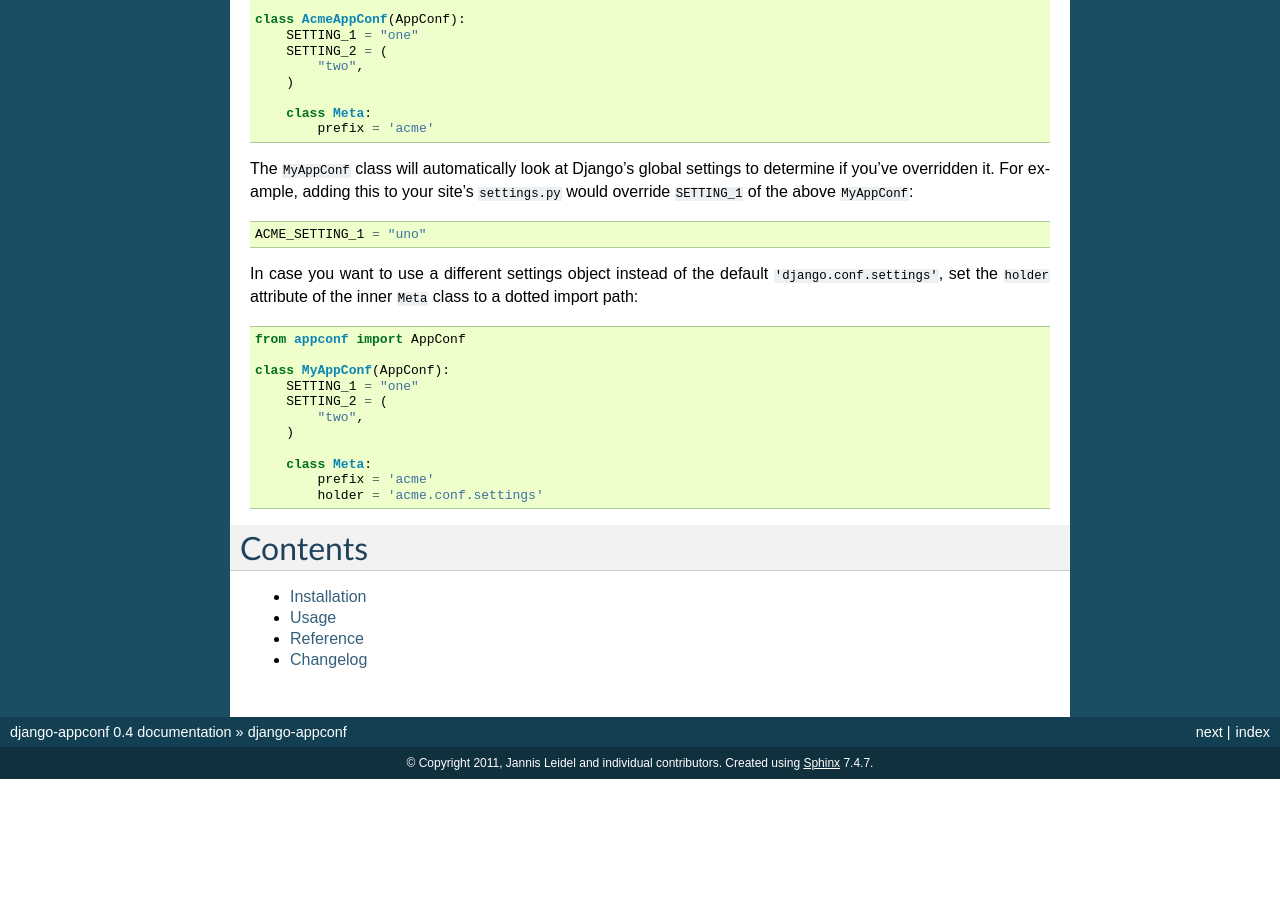
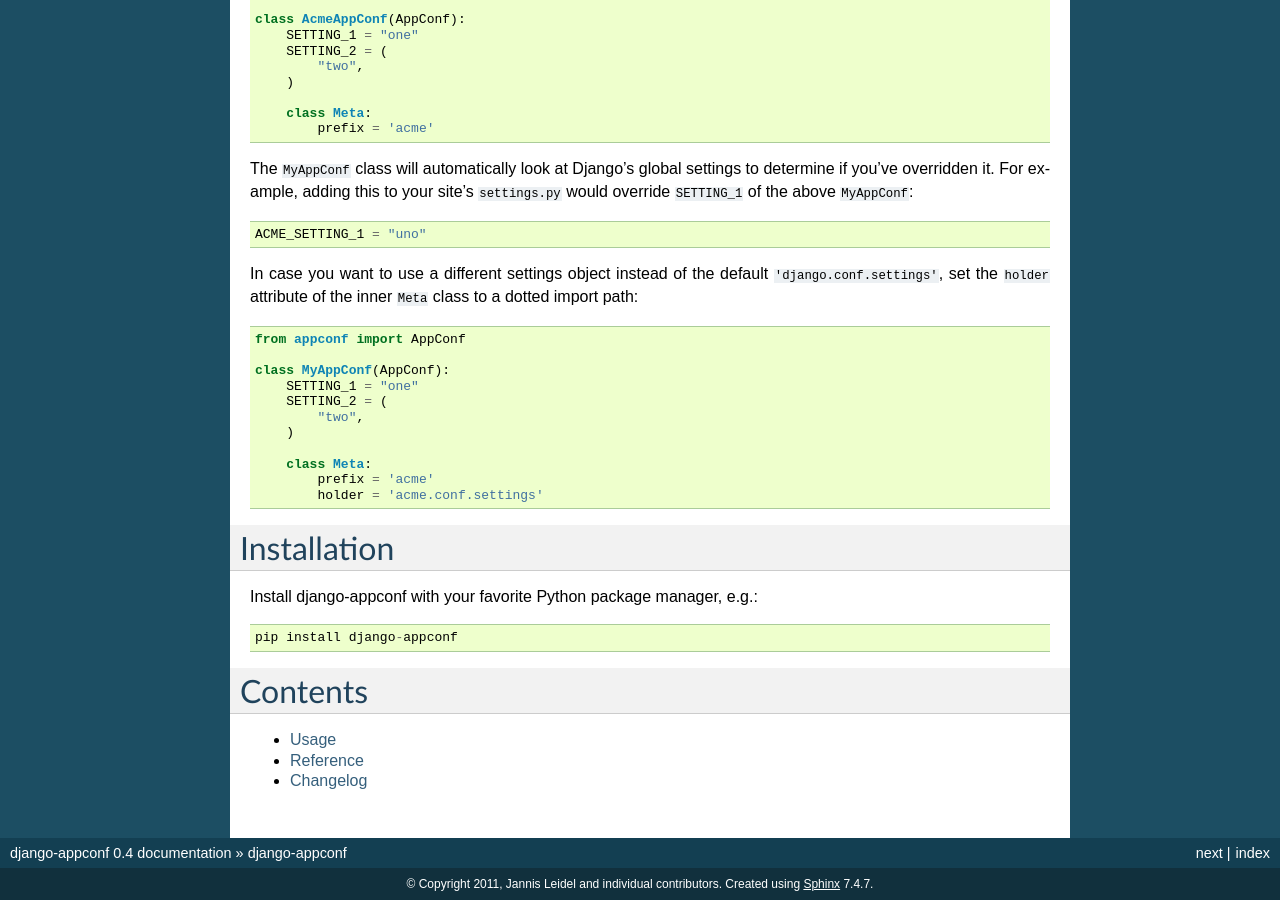
Before and after one commit to django-compressor/django-appconf, a Sphinx documentation site: the page built from docs/index.rst, in a window 1280 px wide and 900 px high, scrolled down 631 px. Built offline with Sphinx 7.4.7, drawn with Linux system fonts in a browser that asks for light colours; before the commit the page ends 1410 px from its top, so only the background shows below that; some of the changed text lies outside the part shown.

Commit message:
Removed wrong installation section. Fixes #3.

```diff
--- a/docs/conf.py
+++ b/docs/conf.py
@@ -120,7 +120,7 @@
 # Add any paths that contain custom static files (such as style sheets) here,
 # relative to this directory. They are copied after the builtin static files,
 # so a file named "default.css" will overwrite the builtin "default.css".
-html_static_path = ['_static']
+# html_static_path = ['_static']
 
 # If not '', a 'Last updated on:' timestamp is inserted at every page bottom,
 # using the given strftime format.
--- a/docs/index.rst
+++ b/docs/index.rst
@@ -1,4 +1,11 @@
 .. include:: ../README.rst
+
+Installation
+============
+
+Install django-appconf with your favorite Python package manager, e.g.::
+
+    pip install django-appconf
 
 Contents
 ========
```
Also changed, not shown: other parts of docs/index.rst (+0 -1 lines), docs/installation.rst (deleted, +0 -19 lines).
